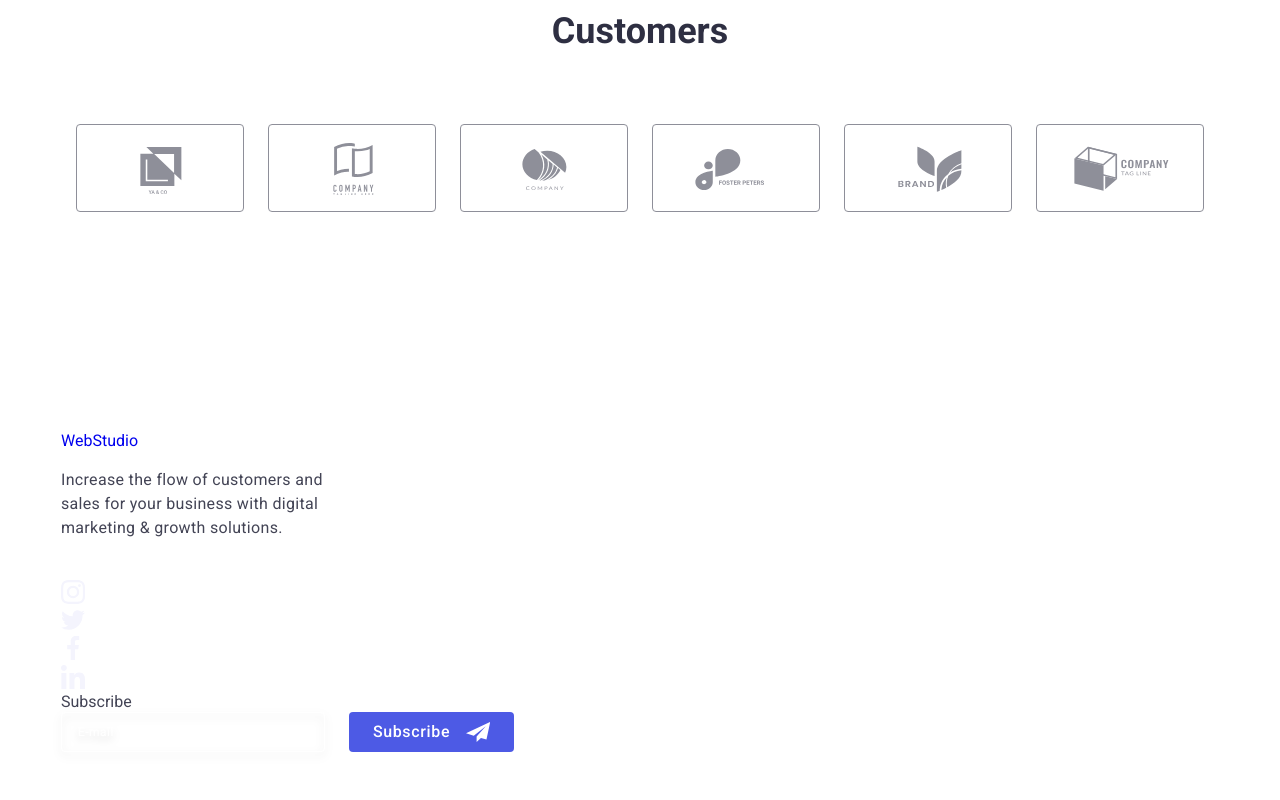
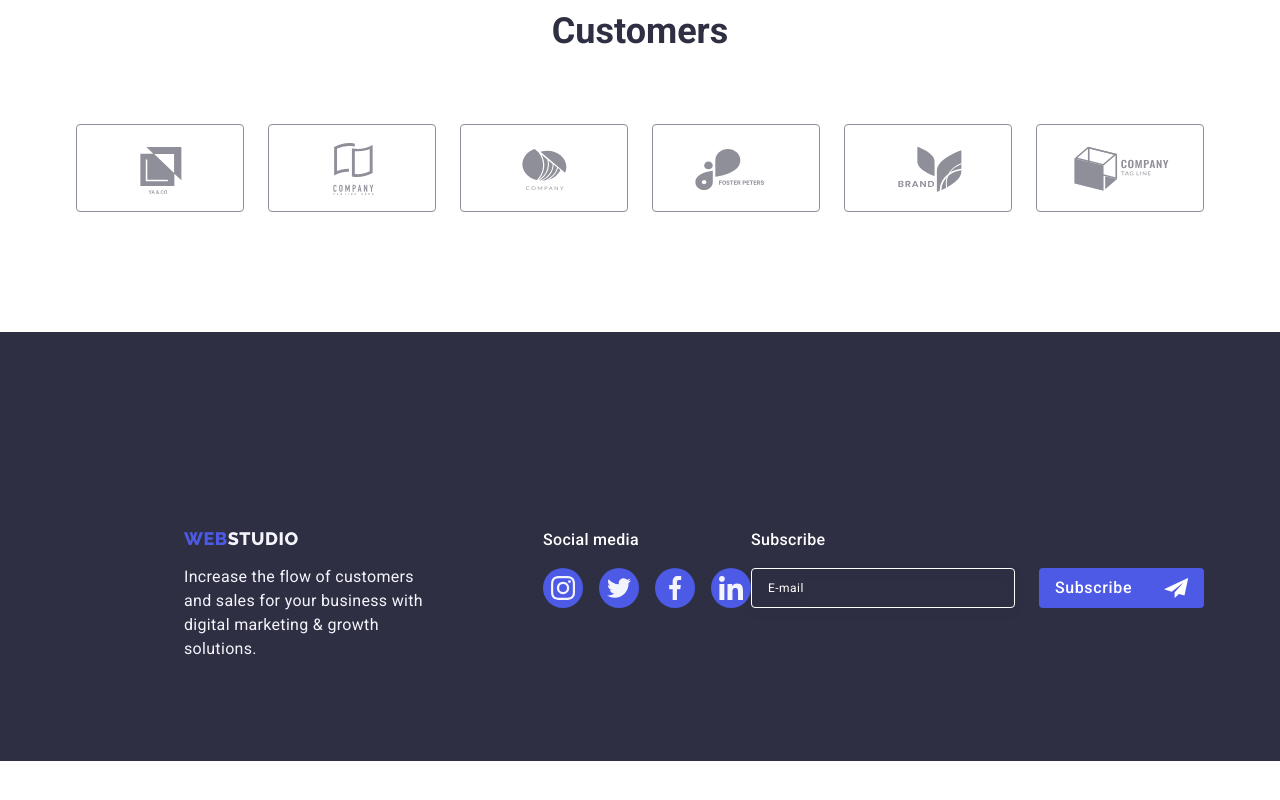
Before and after one commit to danil636/goit-markup-hw-06, a plain HTML site: page index.html in a window 1280 px wide. Shown: the part 2575-3375 px from the top of the page. After the commit the page ends 3336 px from the top, so only its background shows below. Drawn offline with nearby package versions, Linux system fonts and the light colour scheme.

Commit message:
Revert "Update styles.css"
This reverts commit 83e9247c081684845c9f4863259da592081ba6d0.

```diff
--- a/css/styles.css
+++ b/css/styles.css
@@ -754,152 +754,107 @@ letter-spacing: 0.02em; */
   |============================
 */
 
-.footer-modal-form {
-  display: flex;
-  flex-wrap: wrap;
-  justify-content: center;
-  row-gap: 16px;
-}
-
-.footer-modal-input {
-  width: 398px;
-  height: 40px;
-  border: 1px solid var(--text-color-bg);
-  background-color: transparent;
-  font-size: 12px;
-  line-height: 1.5;
-  letter-spacing: 0.04em;
-  filter: drop-shadow(0px 4px 4px rgba(0, 0, 0, 0.15));
-  border-radius: 4px;
-  color: var(--text-color-bg);
-  padding-left: 16px;
-}
-
-@media screen and (min-width: 320px) and (max-width: 427px) {
-  .footer-modal-input {
-    width: 288px;
-  }
-}
-
-.footer-modal-input::placeholder {
-  color: var(--text-color-bg);
-}
-
-.footer-modal-btn {
-  min-width: 165px;
-  height: 40px;
-  display: flex;
-  justify-content: center;
-  align-items: center;
-  font-family: 'Roboto', sans-serif;
-  font-size: 16px;
-  font-weight: 500;
-  line-height: 1.5;
-  letter-spacing: 0.04em;
-  color: var(--text-color-bg);
-  cursor: pointer;
-  background-color: var(--logo-color);
-  border: none;
-  border-radius: 4px;
-}
-
-.footer-modal-icon {
-  margin-left: 16px;
-}
-
-@media screen and (min-width: 768px) {
-  .footer-logo {
-    display: inline-block;
-    margin-bottom: 16px;
-    width: 264px;
-    height: 20px;
-  }
-
-  .footer-parph {
-    max-width: 264px;
-    font-size: 16px;
-    line-height: 1.5;
-    letter-spacing: 0.32px;
-    padding-bottom: 0;
-  }
-
-  .footer-modal-form {
-    display: flex;
-    gap: 24px;
-    justify-content: left;
-  }
-
-  .footer-modal-icon {
-    margin-left: 16px;
-  }
-
-  .soc-footer-container {
-    display: block;
+.footer {
+  background-color: var(--text-color);
+  padding: 100px 0;
 }
 
 .conteiner-div-footer {
-    flex-wrap: wrap;
-    justify-content: left;
-    gap: 72px 24px;
-    width: 584px;
+  display: flex;
+  align-items: baseline;
 }
 
 .soc-parph {
-    display: block;
   font-weight: 500;
   font-size: 16px;
   line-height: 1.5;
   letter-spacing: 0.02em;
   color: var(--text-color-bg);
   margin-bottom: 16px;
-    text-align: left;
+}
+
+.footer-soc-list {
+  display: flex;
+  gap: 16px;
+}
+
+.footer-soc-item {
+  width: 40px;
+  height: 40px;
+}
+
+.footer-soc-link {
+  width: 100%;
+  height: 100%;
+  background-color: var(--logo-color);
+  border-radius: 50%;
+  display: flex;
+  align-items: center;
+  justify-content: center;
+  transition: background-color 250ms cubic-bezier(0.4, 0, 0.2, 1);
+}
+
+.footer-soc-link:hover {
+  background-color: var(--footer-soc-color);
+}
+
+.footer-soc-link:focus {
+  background-color: var(--footer-soc-color);
+}
+
+.footer-soc-icons {
+  fill: var(--complementary-color);
+}
+
+.footer-container {
+  margin-right: 120px;
+
 }
 
 .footer-logo {
-    display: inline-block;
-  }
-
-  .footer-modal-container {
-    display: block;
-  }
-
-  .footer-modal-parph {
-    display: block;
-  }
-
-  .footer-modal-input {
-    width: 264px;
-    height: 40px;
-    border: 1px solid #ffffff;
-    background-color: transparent;
-    font-size: 12px;
-    line-height: 1.5;
-    letter-spacing: 0.04em;
-    padding-left: 16px;
-    filter: drop-shadow(0px 4px 4px rgba(0, 0, 0, 0.15));
-    border-radius: 4px;
-    color: #ffffff;
-  }
-}
-
-@media screen and (min-width: 1158px) {
-  .conteiner-div-footer {
-    padding: 100px 0;
-  }
-
-  .footer-logo {
+  font-family: "Raleway", sans-serif;
+  font-weight: 800;
+  font-size: 18px;
+  line-height: 1.17;
+  letter-spacing: 0.03em;
+  text-transform: uppercase;
+  color: var(--logo-color);
   display: inline-block;
   margin-bottom: 16px;
 }
 
+.footer-logo:hover,
+.footer-logo:focus {
+  background-color: var(--footer-soc-color);
+}
+
+.footer-logo-studio {
+  color: var(--complementary-color);
+}
+
 .footer-parph {
+  line-height: 1.5;
+  color: var(--complementary-color);
+  letter-spacing: 0.02em;
   max-width: 264px;
+}
+
+.footer-modal-container {
+  margin-left: 80px;
+}
+
+.footer-modal-parph {
+  margin-bottom: 16px;
+  font-weight: 500;
+  font-size: 16px;
+  line-height: 1.5;
+  letter-spacing: 0.02em;
+  color: var(--text-color-bg);
 }
 
 .footer-modal-form {
   display: flex;
   gap: 24px;
-    padding-left: 0;
 }
 
 .footer-modal-input {
@@ -926,7 +881,7 @@ letter-spacing: 0.02em; */
   display: flex;
   justify-content: center;
   align-items: center;
-    font-family: 'Roboto', sans-serif;
+  font-family: "Roboto", sans-serif;
   font-size: 16px;
   font-weight: 500;
   line-height: 1.5;
@@ -938,28 +893,128 @@ letter-spacing: 0.02em; */
   border-radius: 4px;
 }
 
+.footer-modal-btn:hover,
+.footer-modal-btn:focus {
+  background-color: var(--brand-links-hf);
+}
+
 .footer-modal-icon {
   margin-left: 16px;
 }
 
+@media only screen and (max-width: 767px) {
+  .ft-logo {
+
+    display: flex;
+    flex-wrap: wrap;
+    justify-content: center;
+
+  }
+
+  .footer-media {
+    display: flex;
+    flex-direction: column;
+    align-items: center;
+
+  }
+
+  .ft-logo {
+    margin-top: 97px;
+  }
+
+  .footer-text {
+    margin-left: 86px;
+    margin-right: 86px;
+    margin-bottom: 72px;
+  }
+
+  .footer-form-section {
+    display: flex;
+    flex-direction: column;
+    align-items: center;
+    margin-top: 96px;
+  }
+
+  .form-btn {
+    margin-top: 16px;
+    margin-bottom: 96px;
+    margin-left: 132px;
+    margin-right: 132px;
+  }
+
+  .footer-input {
+    width: 398px;
+    height: 40px;
+    margin-left: 15px;
+    margin-right: 15px;
+  }
+}
+
+@media only screen and (min-width: 768px) {
   .conteiner-div-footer {
-    flex-wrap: nowrap;
-    max-width: 1158px;
-    margin: 0;
-    width: 1158px;
-    margin: 0 auto;
-    gap: 0;
+    display: flex;
+    flex-wrap: wrap;
   }
 
   .footer-container {
-    padding-right: 0;
+    margin-left: 108px;
+    margin-right: 24px;
+    margin-top: 96px;
+  }
+
+  .soc-footer-container {
+    margin-top: 96px;
+  }
+
+
+  .footer-modal-container {
+    justify-content: center;
+    align-items: center;
+    gap: 16px;
+    margin-top: 72px;
+    margin-left: 108px;
+  }
+
+  .footer-modal-btn {
+    display: inline-flex;
+    justify-content: center;
+    align-items: center;
+    gap: 16px;
+  }
+
+  .footer-modal-form {
+    display: flex;
+    display: inline-flex;
+    gap: 24px;
+  }
+
+  .footer-modal-input {
+    display: flex;
+  }
+
+
+}
+
+@media only screen and (min-width: 1158px) {
+  .conteiner-div-footer {
+    display: flex;
+    flex-wrap: nowrap;
+  }
+
+  .footer-container {
     margin-right: 120px;
   }
 
-  .footer-soc-list {
-    padding-right: 0;
-    margin-right: 80px;
+  .footer-modal-form {
+    display: flex;
+    gap: 24px;
   }
+
+  .footer-modal-container {
+    margin-left: auto;
+    align-items: baseline;
+  }
+
 }
 
 /**
```
Lines whose indentation alone changed are shown as unchanged.
